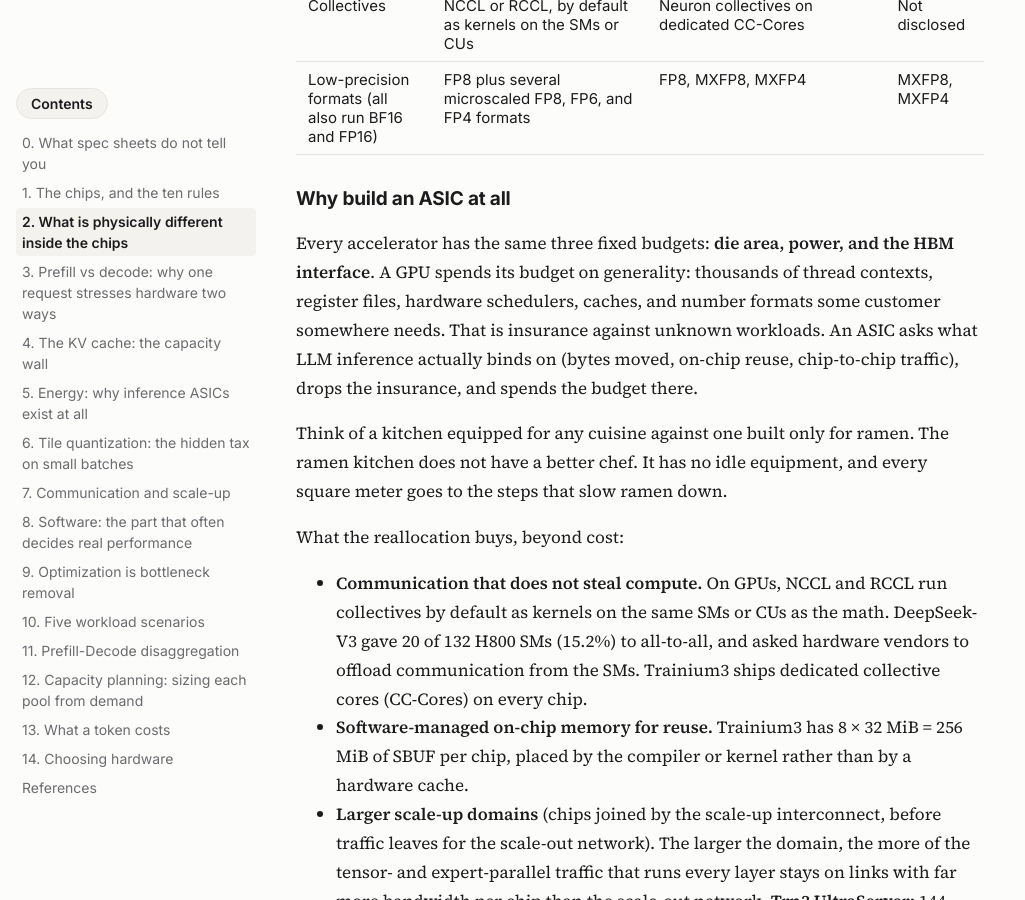
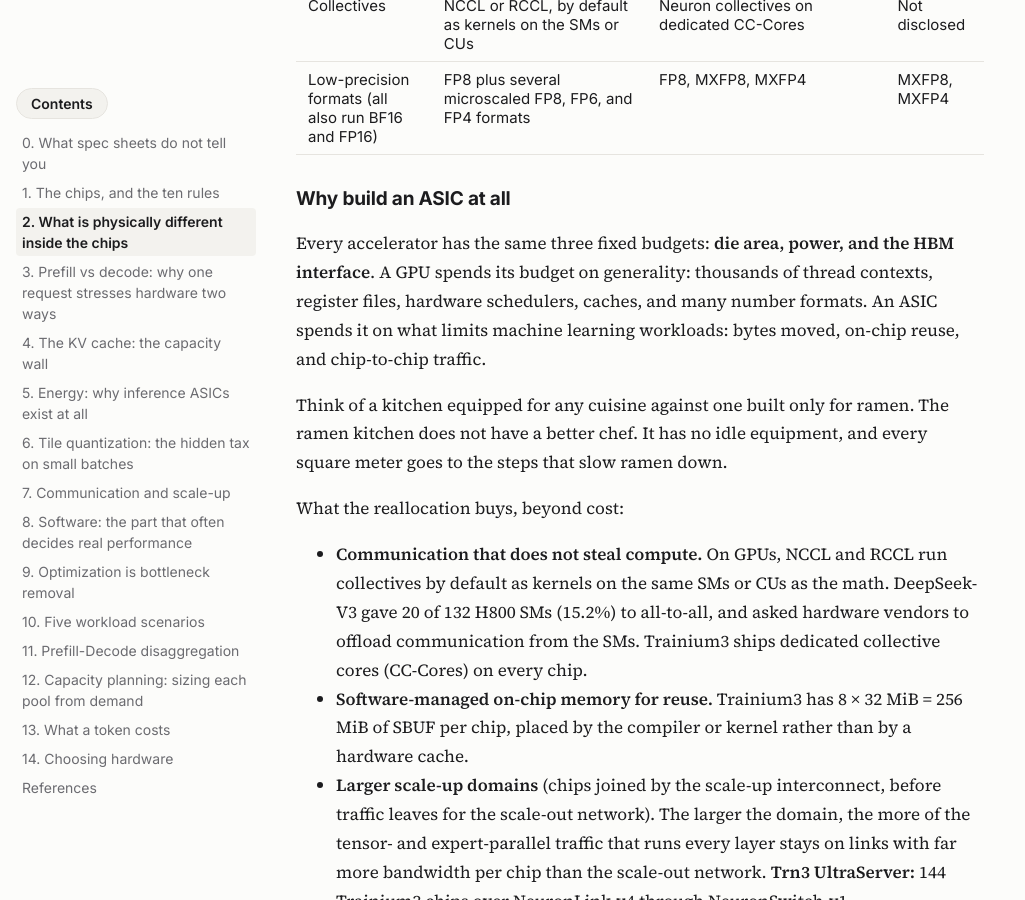
Before and after one commit to bananighosh/bananighosh.github.io, a Jekyll site: the page built from _posts/2026-11-16-flops-are-not-tokens.md, in a window 1280 px wide and 900 px high, scrolled down 3807 px. Shown: the whole window, without its empty margins (0-1025 px from the left). Built offline with Jekyll 4.4.1, drawn with Linux system fonts in a browser that asks for light colours.

Commit message:
Section 2: ASIC budget line covers training and inference, no insurance framing
Co-Authored-By: Claude Opus 5.5 <noreply@anthropic.com>
Claude-Session: https://claude.ai/code/session_01K2HJxVUv7i1duGErniTfDd

```diff
--- a/_posts/2026-11-16-flops-are-not-tokens.md
+++ b/_posts/2026-11-16-flops-are-not-tokens.md
@@ -90,7 +90,7 @@ Trainium3 replaces the hardware cache with explicit DMA: every byte moves on a s
 
 ### Why build an ASIC at all
 
-Every accelerator has the same three fixed budgets: <b>die area, power, and the HBM interface</b>. A GPU spends its budget on generality: thousands of thread contexts, register files, hardware schedulers, caches, and number formats some customer somewhere needs. That is insurance against unknown workloads. An ASIC asks what LLM inference actually binds on (bytes moved, on-chip reuse, chip-to-chip traffic), drops the insurance, and spends the budget there.
+Every accelerator has the same three fixed budgets: <b>die area, power, and the HBM interface</b>. A GPU spends its budget on generality: thousands of thread contexts, register files, hardware schedulers, caches, and many number formats. An ASIC spends it on what limits machine learning workloads: bytes moved, on-chip reuse, and chip-to-chip traffic.
 
 Think of a kitchen equipped for any cuisine against one built only for ramen. The ramen kitchen does not have a better chef. It has no idle equipment, and every square meter goes to the steps that slow ramen down.
 
```
